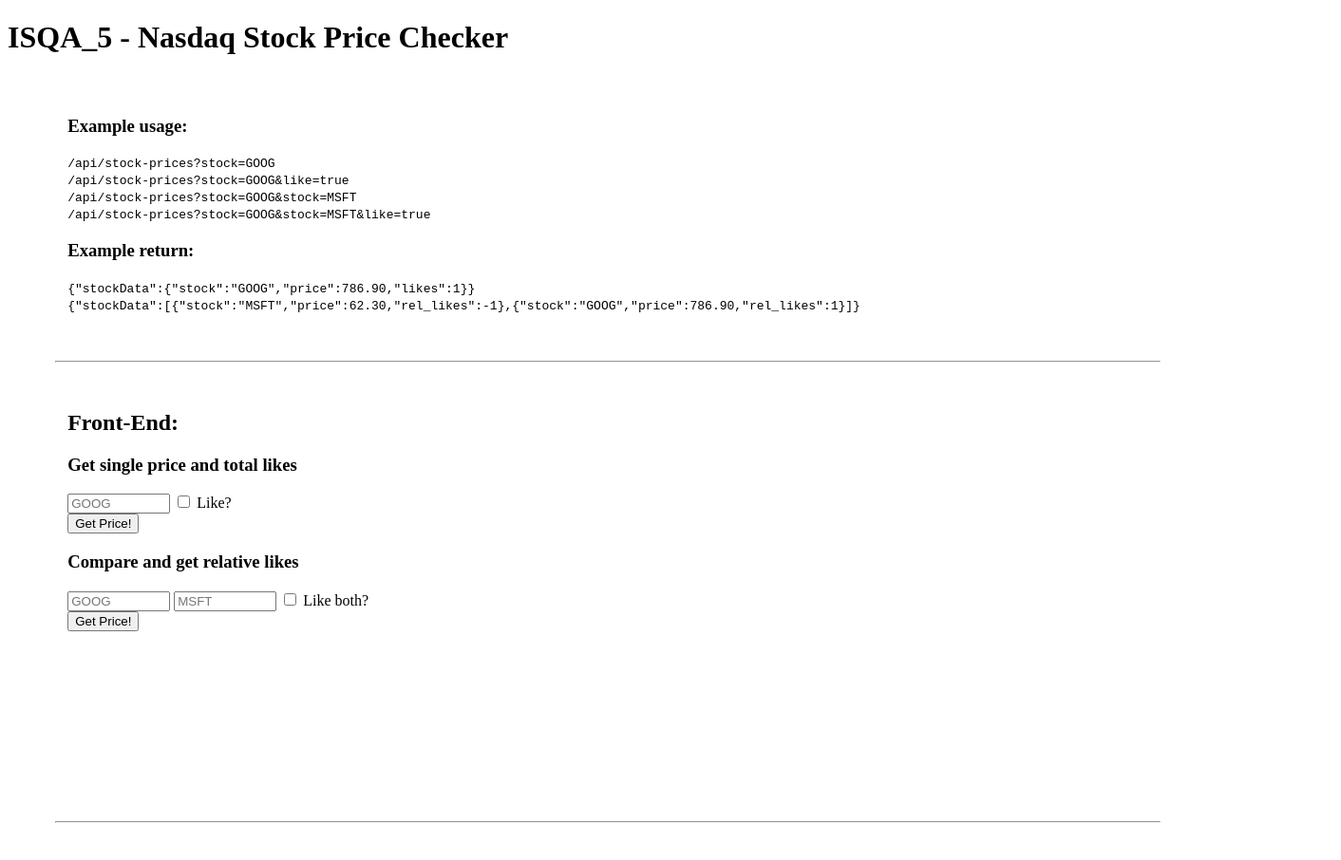
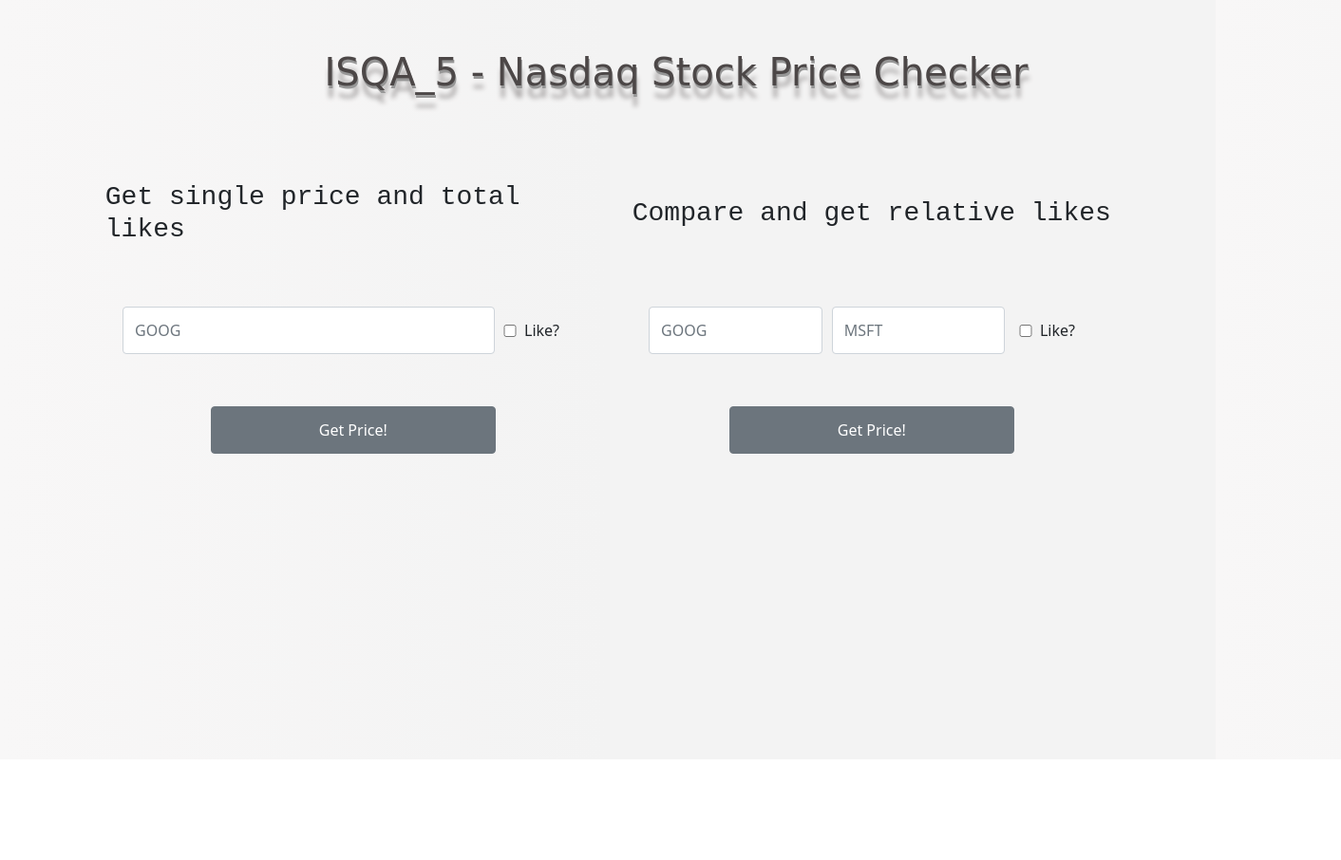
Before and after one commit to steins13/StockPriceChecker, a website: page views/index.html in a window 1280 px wide. Shown: the whole page at 95% size, 1412 px wide, since content can reach past the window. After the commit the page ends 800 px from the top, so only its background shows below. Drawn offline with nearby package versions, Linux system fonts and the light colour scheme; files that its build step writes are made by us from their sources.

Commit message:
Update HTML and CSS

```diff
--- a/package.json
+++ b/package.json
@@ -7,12 +7,14 @@
 	},
 	"dependencies": {
 		"body-parser": "^1.15.2",
+		"bootstrap": "^5.1.0",
 		"chai": "^4.2.0",
 		"chai-http": "^4.3.0",
 		"cors": "^2.8.1",
 		"dotenv": "^8.2.0",
 		"express": "^4.14.0",
 		"helmet": "^3.1.0",
+		"jquery": "^3.6.0",
 		"mocha": "^3.2.0",
 		"mongodb": "^4.1.0",
 		"mongoose": "^5.13.7",
--- a/public/style.css
+++ b/public/style.css
@@ -26,3 +26,103 @@
 .mt-200 {
   margin-top: 200px;
 }
+
+#title {
+  display: flex;
+  align-items: center;
+  justify-content: center;
+  margin: 30px auto;
+  width: 1400px;
+  height: 100px;
+  font-family: cursive;
+  color: #4c4747;
+  text-shadow: 1px 3px 0 #969696, 1px 13px 5px #aba8a8;
+  font-size: 80px;
+}
+
+body {
+  background: linear-gradient(to right, #F8F7F7 0%, #F3F3F3 50%, #F3F3F3 100%);
+}
+
+#box1 {
+  height: 350px;
+  display: block;
+}
+
+#box2 {
+  display: block;
+  height: 350px;
+}
+
+#box1title {
+  display: flex;
+  justify-content: center;
+  align-items: center;
+  height: 90px;
+  font-family: monospace;
+  margin-top: 20px;
+}
+
+#testForm2 {
+  height: 300px;
+}
+
+#testForm {
+  height: 300px;
+}
+
+#box1input {
+  width: 75%;
+  display: flex;
+  margin: auto 0px;
+  height: 50px;
+}
+
+#box2input {
+  width: 35%;
+  display: flex;
+  margin: auto 5px;
+  height: 50px;
+}
+
+#box1check {
+  width: 30px;
+  display: flex;
+  justify-content: center;
+  align-items: center;
+}
+
+#box1btn {
+  height: 50px;
+  width: 300px;
+  display: flex;
+  justify-content: center;
+  align-items: center;
+  margin: 10px auto;
+}
+
+#box-check {
+  width: 70px;
+  height: 50px;
+  display: flex;
+  justify-content: center;
+  align-items: center;
+}
+
+#fck {
+  display: flex;
+  justify-content: center;
+  align-items: center;
+}
+
+#jsonResult {
+  width: 100%;
+  height: 50px;
+  font-family: Verdana, Geneva, Tahoma, sans-serif;
+  font-size: 18px;
+  margin: 5px auto;
+  display: flex;
+  justify-content: center;
+  align-items: center;
+  color: chocolate;
+}
--- a/views/index.html
+++ b/views/index.html
@@ -11,50 +11,42 @@
     <meta charset="utf-8" />
     <meta http-equiv="X-UA-Compatible" content="IE=edge" />
     <meta name="viewport" content="width=device-width, initial-scale=1" />
+    <link href="https://cdn.jsdelivr.net/npm/bootstrap@5.1.0/dist/css/bootstrap.min.css" rel="stylesheet" integrity="sha384-KyZXEAg3QhqLMpG8r+8fhAXLRk2vvoC2f3B09zVXn8CA5QIVfZOJ3BCsw2P0p/We" crossorigin="anonymous">
     <link rel="stylesheet" href="./public/style.css" />
   </head>
-  <body>
-    <header>
+  <body class="container-fluid">
+    <header id="title">
       <h1>ISQA_5 - Nasdaq Stock Price Checker</h1>
     </header>
-    <div id="userstories">
-      <h3>Example usage:</h3>
-      <code>/api/stock-prices?stock=GOOG</code>
-      <br />
-      <code>/api/stock-prices?stock=GOOG&amp;like=true</code>
-      <br />
-      <code>/api/stock-prices?stock=GOOG&amp;stock=MSFT</code>
-      <br />
-      <code>/api/stock-prices?stock=GOOG&amp;stock=MSFT&amp;like=true</code>
-      <br />
-      <h3>Example return:</h3>
-      <code>{"stockData":{"stock":"GOOG","price":786.90,"likes":1}}</code>
-      <br />
-      <code>
-        {"stockData":[{"stock":"MSFT","price":62.30,"rel_likes":-1},{"stock":"GOOG","price":786.90,"rel_likes":1}]}
-      </code>
-    </div>
-    <hr class="p-50" />
-    <div id="testui">
-      <h2 class="text-align-left">Front-End:</h2>
-      <h3>Get single price and total likes</h3>
-      <form id="testForm2" class="border">
-        <input type="text" name="stock" placeholder="GOOG" required="" />
-        <input type="checkbox" name="like" value="true" /> Like?
-        <br />
-        <button type="submit">Get Price!</button>
-      </form>
-      <h3>Compare and get relative likes</h3>
-      <form id="testForm" class="border">
-        <input type="text" name="stock" placeholder="GOOG" required="" />
-        <input type="text" name="stock" placeholder="MSFT" required="" />
-        <input type="checkbox" name="like" value="true" /> Like both?
-        <br />
-        <button type="submit">Get Price!</button>
-      </form>
+    <div id="testui" class="row container">
+      <div class="col-xl-6 col-12" id="box1">
+        <h3 id="box1title">Get single price and total likes</h3>
+        <form id="testForm2" class="row p-0">
+          <div id="fck" class="row">
+            <input type="text" name="stock" placeholder="GOOG" required="" class="form-control col-xl-12 col-12" id="box1input"/>
+            <div id="box-check">
+              <input type="checkbox" name="like" value="true" class="form-check-inline col-xl-12 col-12 m-0" id="box1check"/>Like?
+            </div>
+          </div>
+          <button type="submit" class="btn btn-secondary col-xl-12 col-12" id="box1btn">Get Price!</button>
+        </form>
+      </div>
+      <div class="col-xl-6 col-12" id="box2">
+        <h3 id="box1title">Compare and get relative likes</h3>
+        <form id="testForm" class="row p-0">
+          <div id="fck" class="row">
+            <input type="text" name="stock" placeholder="GOOG" required="" class="form-control col-xl-6 col-12" id="box2input" />
+            <input type="text" name="stock" placeholder="MSFT" required="" class="form-control col-xl-6 col-12" id="box2input"/>
+            <div id="box-check">
+              <input type="checkbox" name="like" value="true" class="form-check-inline col-xl-12 col-12 m-0" id="box1check" />Like?
+            </div>
+          </div>
+          <button type="submit" class="btn btn-secondary col-xl-12 col-12" id="box1btn">Get Price!</button>
+        </form>
+      </div>
       <code id="jsonResult"></code>
     </div>
-    <hr class="m-50 mt-200" />
     <script src="/public/script.js"></script>
+    <script src="https://cdn.jsdelivr.net/npm/bootstrap@5.1.0/dist/js/bootstrap.bundle.min.js" integrity="sha384-U1DAWAznBHeqEIlVSCgzq+c9gqGAJn5c/t99JyeKa9xxaYpSvHU5awsuZVVFIhvj" crossorigin="anonymous"></script>
   </body>
 </html>
```
Also changed, not shown: 1 other file.
